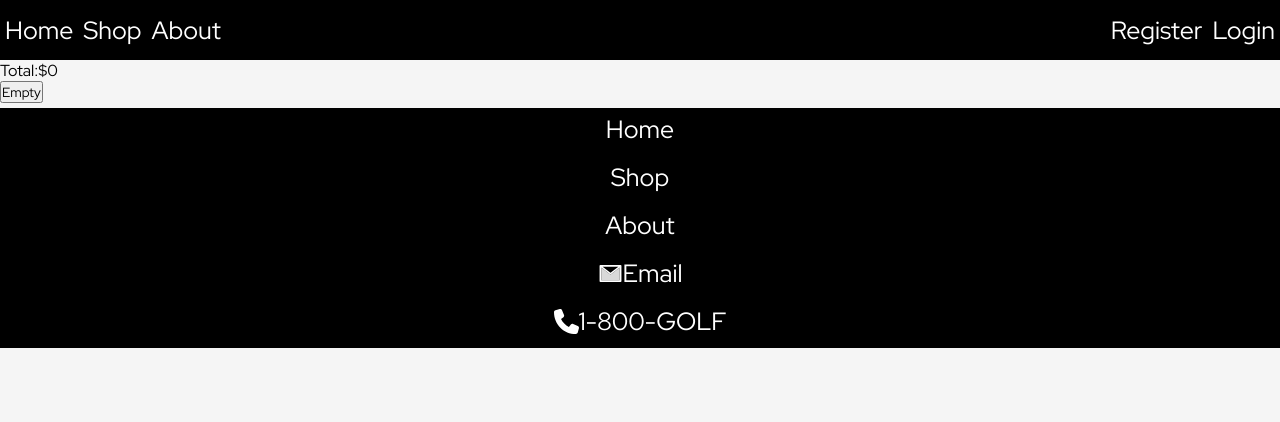
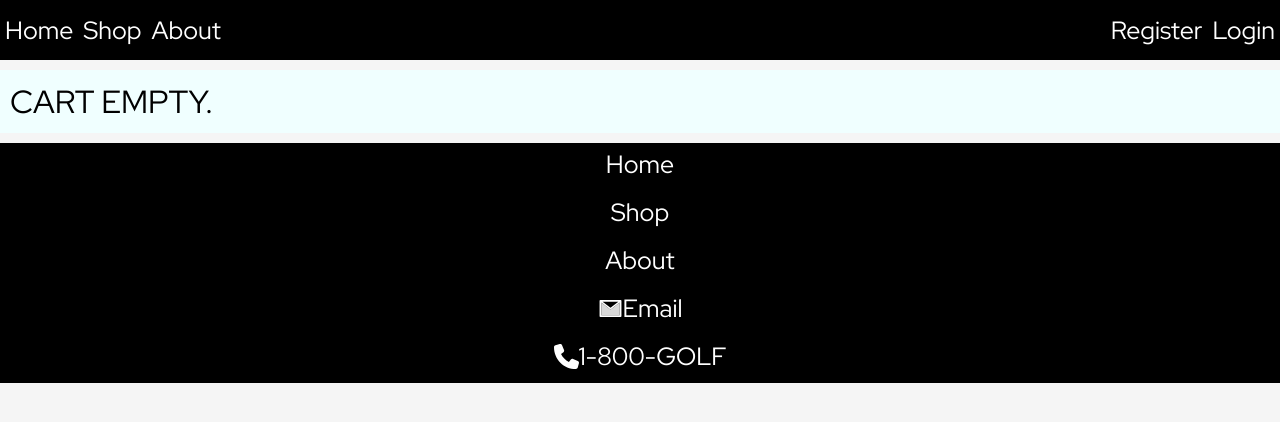
Before and after one commit to danny8823/E-commerce, a React (Create React App) app in the folder frontend/: page /cart in a window 1280 px wide. Shown: the top 422 px of the page. Built offline with nearby package versions, Linux system fonts and the light colour scheme.

Commit message:
Added stuff

```diff
--- a/frontend/package.json
+++ b/frontend/package.json
@@ -3,6 +3,10 @@
   "version": "0.1.0",
   "private": true,
   "dependencies": {
+    "@emotion/react": "^11.13.3",
+    "@emotion/styled": "^11.13.0",
+    "@fontsource/roboto": "^5.0.15",
+    "@mui/material": "^6.1.0",
     "@reduxjs/toolkit": "^2.2.7",
     "@stripe/react-stripe-js": "^2.8.0",
     "@stripe/stripe-js": "^4.4.0",
--- a/frontend/src/App.js
+++ b/frontend/src/App.js
@@ -1,4 +1,8 @@
 import './App.css';
+import '@fontsource/roboto/300.css';
+import '@fontsource/roboto/400.css';
+import '@fontsource/roboto/500.css';
+import '@fontsource/roboto/700.css';
 import { BrowserRouter, Route, Routes } from "react-router-dom"
 import Home from './components/Home/Home';
 import PublicNavbar from './components/Navbar/PublicNavbar';
@@ -15,6 +19,7 @@ import Cart from './components/Cart/Cart';
 
 function App() {
   const user = useSelector((state)=>state?.auth?.user)
+  const cart = useSelector((state)=>state?.cart?.items)
 
   return (
       <BrowserRouter>
@@ -27,7 +32,7 @@ function App() {
           <Route path = '/register' element = {<Register/>}/>
           <Route path = '/profile' element = {<UserProfile/>}/>
           <Route path = '/item/:id' element = {<SingleProduct/>}/>
-          <Route path = '/cart' element = {<Cart/>}/>
+          <Route path = '/cart' element = {<Cart cart = {cart}/>}/>
         </Routes>
         <Footer/>
       </BrowserRouter>
--- /dev/null
+++ b/frontend/src/components/Cart/Cart.css
@@ -0,0 +1,27 @@
+.cart-container {
+    height: 100%;
+    margin: 10px 0 10px 0;
+    padding: 10px;
+    background-color: azure;
+}
+
+.cart-item-card {
+    display: flex;
+    align-items: center;
+    justify-content: space-between;
+    background-color: white;
+    border: 1px solid black;
+    margin: 10px;
+    padding: 10px;
+    width: 80%;
+    height: 150px;
+}
+
+.cart-item-card > img {
+    width: 100px;
+    height: 100px;
+}
+
+.cart-item-card > p {
+    font-size: 30px;
+}
--- a/frontend/src/components/Cart/Cart.jsx
+++ b/frontend/src/components/Cart/Cart.jsx
@@ -1,34 +1,46 @@
 import React, { useEffect, useState } from 'react'
 import { useDispatch, useSelector } from 'react-redux'
 import { emptyCart, getTotal } from '../../redux/slice/cartSlice'
+import { Button } from '@mui/material'
+import './Cart.css'
+const Cart = ({cart}) => {
+  // const cart = useSelector((state)=>state?.cart?.items)
 
-const Cart = () => {
-  const cart = useSelector((state)=>state?.cart?.items)
   const dispatch = useDispatch()
+
   const [cartTotal, setCartTotal] = useState(0)
+  const [cartItems, setCartItems] = useState([])
 
   const emptyCartButtonHandler = () => {
     dispatch(emptyCart())
   }
 
+  console.log('LOOK HERE', cart)
+
   useEffect(() => {
-    let total = 0
-    cart.map((item) => (
-      total += item.price * item.quantity
-    ))
-    setCartTotal(total)
-  },cart)
+    setCartItems(cart)
+  },[])
 
+  if(!cartItems || cartItems.length === 0) {
+    return (
+      <div className = 'cart-container'>
+        <h1>CART EMPTY.</h1>
+      </div>
+    )
+  }
   return (
-    <div>
-      {cart?.map((item)=> (
-        <div>
+    <div className = 'cart-container'>
+
+      {cartItems?.map((item)=> (
+        <div key = {item._id} className = 'cart-item-card'>
           <p>{item.itemName}</p>
+          <img src = {item.image} alt = 'product'/>
           <p>${item.price} x {item.quantity} = ${item.price * item.quantity}</p>
         </div>
       ))}
       <p>Total:${cartTotal}</p>
-      <button onClick={emptyCartButtonHandler}>Empty</button>
+      <Button variant = 'contained' onClick={emptyCartButtonHandler}>Empty</Button>
+      <Button variant = 'contained'>Check out</Button>
     </div>
   )
 }
--- a/frontend/src/components/Navbar/PrivateNavBar.jsx
+++ b/frontend/src/components/Navbar/PrivateNavBar.jsx
@@ -1,18 +1,28 @@
-import React from 'react'
+import React, { useState } from 'react'
 import { Link } from 'react-router-dom'
 import {useDispatch, useSelector} from 'react-redux'
 import './NavBar.css'
 import { logoutAction } from '../../redux/slice/authSlice'
-import { PiShoppingCartSimple } from "react-icons/pi";
+import {Modal, Typography,Button} from '@mui/material'
+import Cart from '../Cart/Cart'
 
 const PrivateNavBar = () => {
   const dispatch = useDispatch()
+
+  const [open,setOpen] = useState(false)
 
   const logoutHandler = () => {
     dispatch(logoutAction())
     localStorage.removeItem('userInfo')
   }
 
+  const handleOpen = () => {
+    setOpen(true)
+  }
+
+  const handleClose = () => {
+    setOpen(false)
+  }
 
   return (
    <div className = 'navbar-container'>
@@ -22,6 +32,17 @@ const PrivateNavBar = () => {
         <Link to = '/about'>About</Link>
       </div>
       <div>
+        <Button onClick = {handleOpen}>Cart</Button>
+        <Modal open={open}
+               onClose={handleClose}
+        >
+          <div>
+           <Cart/>
+           <Button onClick = {handleClose}>Close</Button>
+          </div>
+
+
+        </Modal>
         <Link to = '/cart'>Cart</Link>
         <Link to = '/profile'>Profile</Link>
         <Link className = 'logout' onClick={logoutHandler}>Logout</Link>
--- a/frontend/src/redux/slice/cartSlice.js
+++ b/frontend/src/redux/slice/cartSlice.js
@@ -21,8 +21,7 @@ const cartSlice = createSlice({
         },
         emptyCart: (state,action) => {
             localStorage.removeItem('carts')
-            localStorage.setItem("carts",[])
-            state.cart = null;
+            return {...state.items, items: []}
         },
         changeQuantity: (state,action) => {
             const {productId, quantity} = action.payload
```
Also changed, not shown: 1 other file (tests, documents, lock files or other folders).
